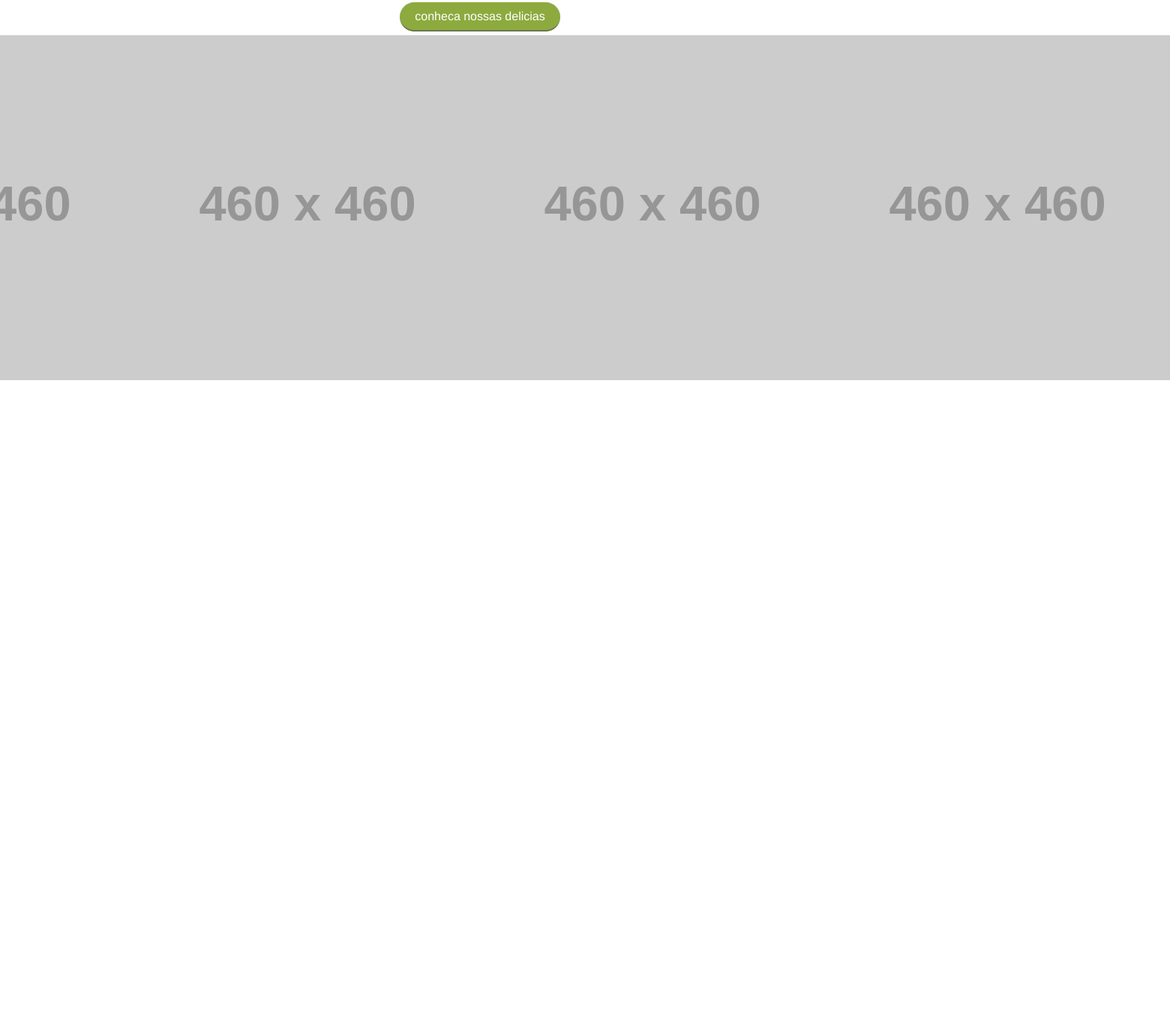
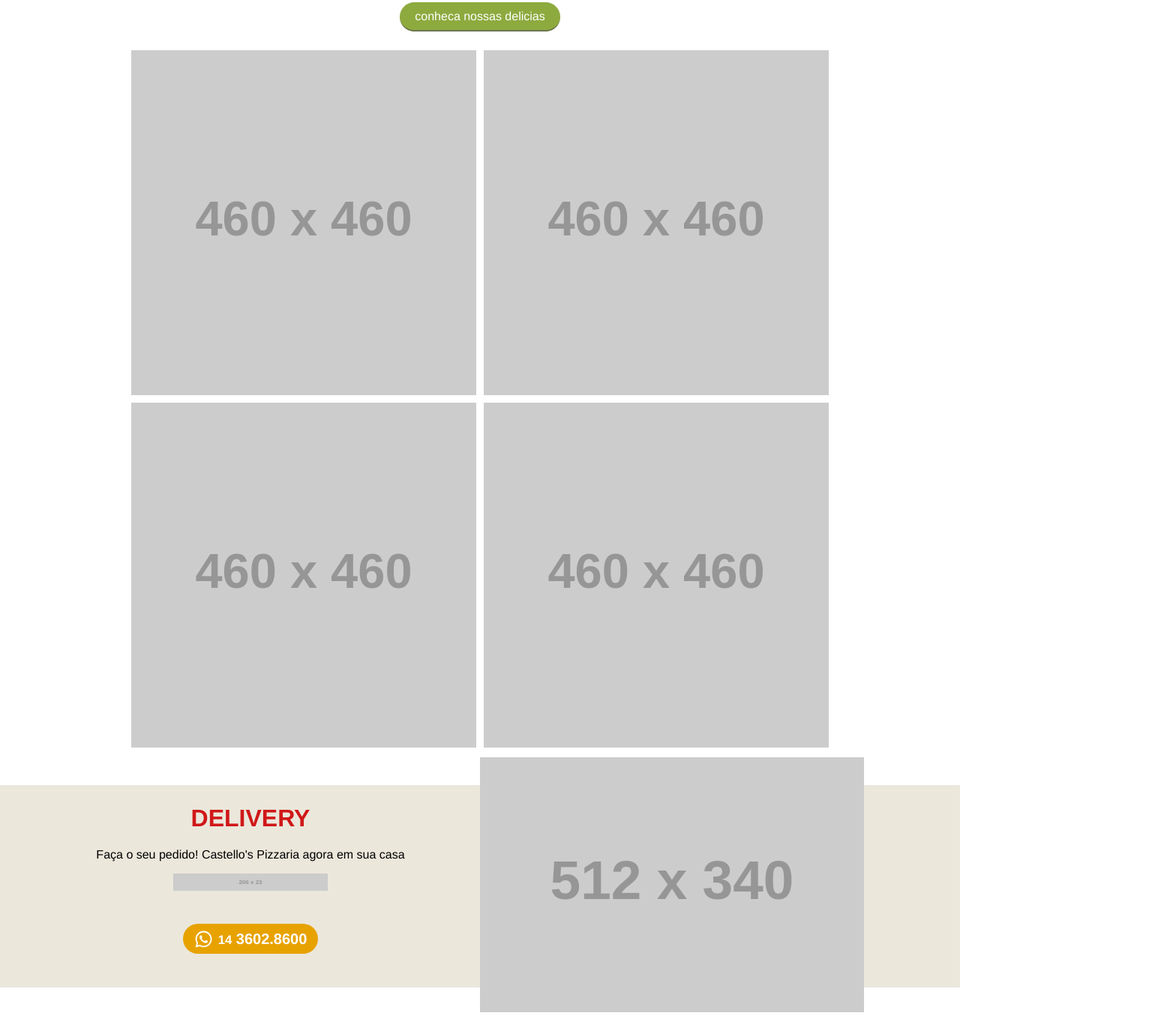
Before and after one commit to tiagop244/pizzaria, a plain HTML site: page pizzaria-main/index.html in a window 1280 px wide. Shown: the part 1052-2419 px from the top of the page at 75% size, 1560 px wide, since content can reach past the window. Before the commit the page ends 1559 px from the top, so only its background shows below. Drawn offline with nearby package versions, Linux system fonts and the light colour scheme; placeholder pictures from the web are drawn by us.

Commit message:
implemento delivery

```diff
--- a/pizzaria-main/css/style.css
+++ b/pizzaria-main/css/style.css
@@ -203,7 +203,7 @@ header {
   display: flex;
 }
 
-#promoPizzas {
+#PromoPizzas {
   width: 100%;
   display: flex;
   flex-wrap: wrap;
@@ -212,3 +212,24 @@ header {
   gap: 10px;
   padding-top: 20px;
 }
+#Delivery {
+  max-height: 270px;
+  background: #ebe7Db;
+  margin: 50px 0;
+  display: flex;
+  justify-content: center;
+  align-items: center;
+  gap: 100px;
+  text-align: center;
+}
+
+#Delivery h1 {
+  text-transform: uppercase;
+  color: #d01818;
+  font-weight: 900;
+}
+
+#Delivery .sec-menu {
+  justify-content: center;
+  padding: 40px;
+}
--- a/pizzaria-main/index.html
+++ b/pizzaria-main/index.html
@@ -68,16 +68,38 @@
         <div id="cardapio">
           <img src="https://placehold.co/206x23" alt="" />
           <h2>nosso cardapio</h2>
-          <p><a href= "" class="btncardapio">conheca nossas delicias</a></p>
+          <p><a href="" class="btncardapio">conheca nossas delicias</a></p>
           <div id="PromoPizzas">
-            <img src="https://placehold.co/460x460" alt="">
-            <img src="https://placehold.co/460x460" alt="">
-            <img src="https://placehold.co/460x460" alt="">
-            <img src="https://placehold.co/460x460" alt="">
+            <img src="https://placehold.co/460x460" alt="" />
+            <img src="https://placehold.co/460x460" alt="" />
+            <img src="https://placehold.co/460x460" alt="" />
+            <img src="https://placehold.co/460x460" alt="" />
+          </div>
+        </div>
+
+        <div id="Delivery">
+          <div>
+            <h1>Delivery</h1>
+            <p>Faça o seu pedido! Castello's Pizzaria agora em sua casa</p>
+            <img src="https://placehold.co/206x23" alt="" />
+            <div class="sec-menu">
+              <a
+                href="https://api.whatsapp.com/send?phone=551436028600text=Gostaria de fazer um pedido."
+                target="_blank"
+                class="Zap"
+              >
+                <div id="btnZap">
+                  <ion-icon name="logo-whatsapp"></ion-icon>
+                  <b><small>14</small> 3602.8600</b>
+                </div>
+              </a>
+            </div>
+          </div>
+          <div>
+            <img src="https://placehold.co/512x340" alt="" />
           </div>
         </div>
       </main>
-
       <footer></footer>
     </div>
   </body>
```
